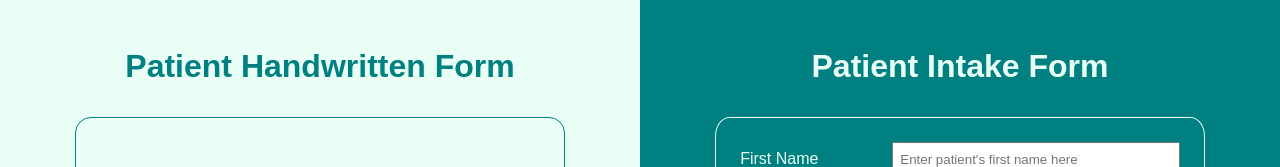
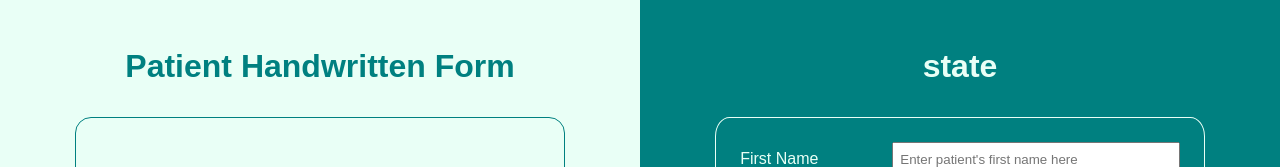
Before and after one commit to Care-Scan/subscriberReact, a React (Create React App) app: page / in a window 1280 px wide. Shown: the top 167 px of the page. Built offline with nearby package versions, Linux system fonts and the light colour scheme; no server answers.

Commit message:
set up image serving with server side

```diff
--- a/src/components/EditArea.js
+++ b/src/components/EditArea.js
@@ -1,9 +1,16 @@
 import React from "react";
 
 export default function EditArea() {
+  const [data, setData] = React.useState("state");
+  React.useEffect(() => {
+    fetch("http://localhost:3001/api")
+      .then((res) => res.json())
+      .then((data) => setData(data.message));
+  }, []);
+
   return (
     <div className="edit-area split-screen">
-      <h1>Patient Intake Form</h1>
+      <h1>{data}</h1>
       <form>
         <ul className="form-list">
           <li>
@@ -45,11 +52,11 @@ export default function EditArea() {
           </li>
           <li>
             <label htmlFor="diabetes">Diabetes</label>
-            <select id="diabetes">
+            {/* <select id="diabetes">
               <option value="" selected="selected"> </option>
               <option value="yes">Yes</option>
               <option value="no">No</option>
-            </select>
+            </select> */}
           </li>
           <li>
             <label htmlFor="diabetes-details">Family Memeber and Age at Diagnosis</label>
--- a/src/components/ImageArea.js
+++ b/src/components/ImageArea.js
@@ -5,7 +5,7 @@ export default function ImageArea() {
     <div className="img-area split-screen">
       <h1>Patient Handwritten Form</h1>
       <div className="img-holder">
-        <img src="../images/sampleimg.jpg" alt="sampleimg" />
+        <img src="http://localhost:3001/test.png" alt="sampleimg" />
       </div>
     </div>
   )
```
Also changed, not shown: src/index.js (+0 -16 lines).
